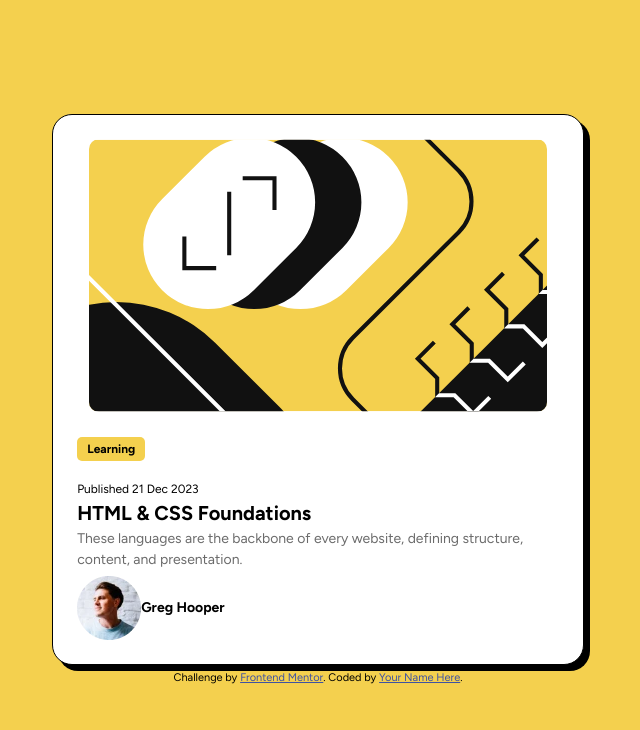
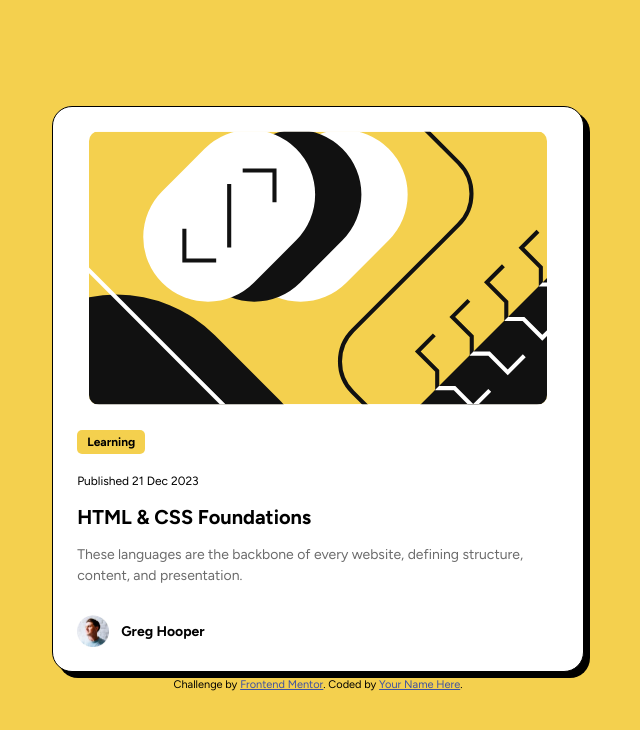
Before and after one commit to yaywonah/Blog-Preview-Card, a plain HTML site: page index.html in a window 1280 px wide. Shown: the whole page, without its empty margins (322-962 px from the left). Drawn offline with Linux system fonts and the light colour scheme.

Commit message:
added padding and margin

```diff
--- a/css/main.css
+++ b/css/main.css
@@ -51,11 +51,13 @@ h3 {
 
 h1 {
     font-size: 20px;
+    padding: 12px 0;
 }
 
 p {
     color: #6B6B6B;
     font-size: 14px;
+    padding-bottom: 24px;
 }
 
 .attribution {
@@ -68,6 +70,12 @@ p {
     margin-top: 5px;
 }
 
+.author img {
+    width: 32px;
+    height: 32px;
+}
+
 h2 {
     font-size: 14px;
+    margin-left: 12px;
 }
--- a/index.html
+++ b/index.html
@@ -35,10 +35,12 @@
       <div class="img-preview">
         <img src="assets/images/illustration-article.svg">
       </div>
-      <h4><span class="learning">Learning</span></h4>
-      <h3>Published 21 Dec 2023</h3>
-      <h1>HTML & CSS Foundations</h1>
-      <p>These languages are the backbone of every website, defining structure, content, and presentation.</p>
+      <div class="content">
+        <h4><span class="learning">Learning</span></h4>
+        <h3>Published 21 Dec 2023</h3>
+        <h1>HTML & CSS Foundations</h1>
+        <p>These languages are the backbone of every website, defining structure, content, and presentation.</p>
+      </div>
       <div class="author">
         <img src="assets/images/image-avatar.webp">
         <h2>Greg Hooper</h2>
```
